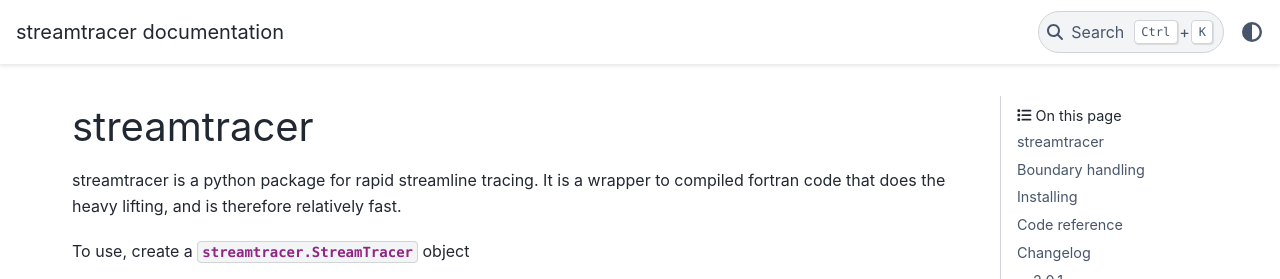
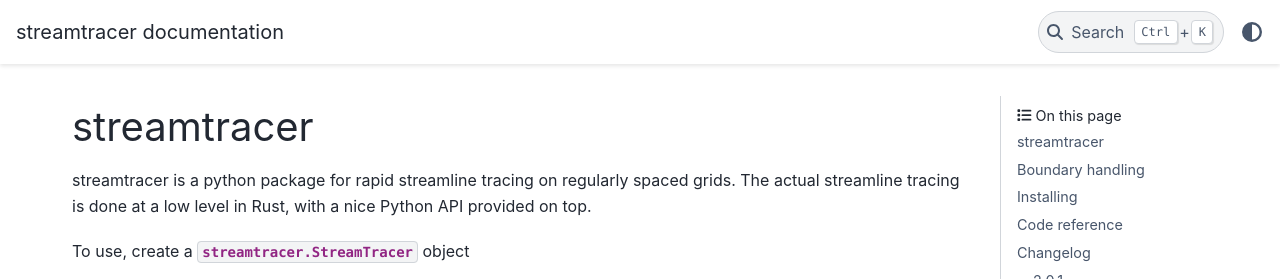
Before and after one commit to sunpy/streamtracer, a Sphinx documentation site: the page built from doc/index.rst, in a window 1280 px wide and 900 px high, cut to the strip 0-279 px from the top of the window. Built offline with Sphinx 7.4.7 and the PyData theme 0.15.4, drawn with Linux system fonts in a browser that asks for light colours; pages that are not in the unit, such as notebooks, are missing from menus.

Commit message:
Clarify intro to the docs

```diff
--- a/doc/index.rst
+++ b/doc/index.rst
@@ -1,9 +1,8 @@
 streamtracer
 ============
 
-streamtracer is a python package for rapid streamline tracing. It is a wrapper
-to compiled fortran code that does the heavy lifting, and is therefore
-relatively fast.
+streamtracer is a python package for rapid streamline tracing on regularly spaced grids.
+The actual streamline tracing is done at a low level in Rust, with a nice Python API provided on top.
 
 To use, create a :class:`streamtracer.StreamTracer` object
 
```
